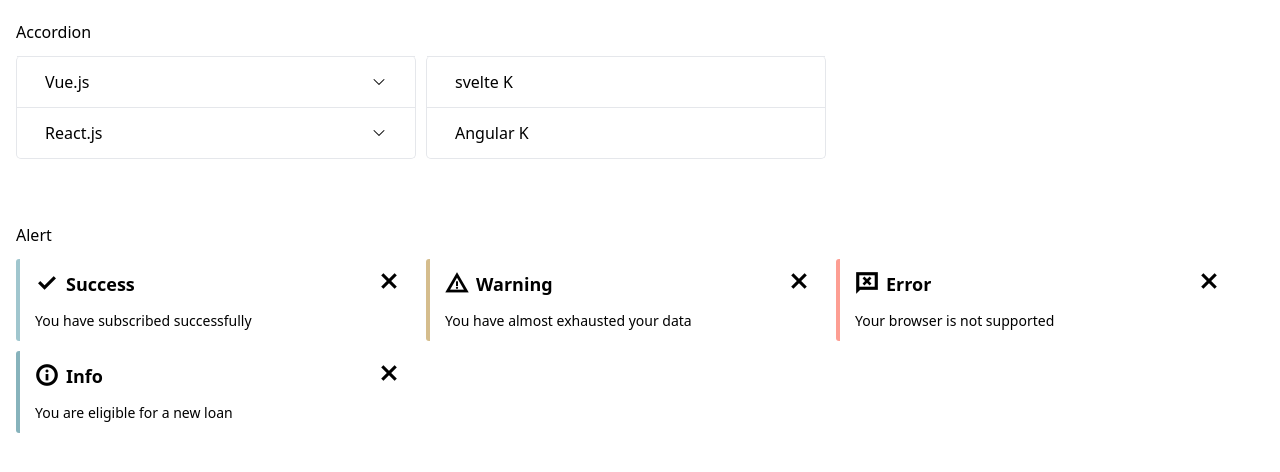
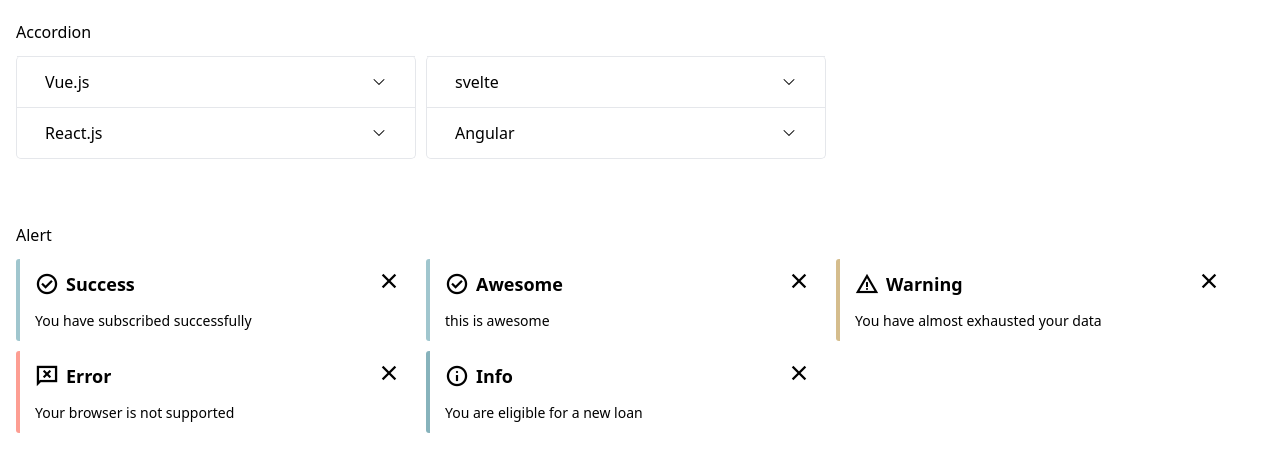
Before and after one commit to timothyokooboh/accesible-vue-components, a Vue app in the folder packages/ui-library/: page / in a window 1280 px wide. Shown: the top 472 px of the page. Built offline with nearby package versions, Linux system fonts and the light colour scheme; what @avc/foundations would draw is missing.

Commit message:
feature: create Alert component

```diff
--- a/packages/foundations/src/tokens/js/tokens.js
+++ b/packages/foundations/src/tokens/js/tokens.js
@@ -1,6 +1,6 @@
 /**
  * Do not edit directly
- * Generated on Sun, 05 May 2024 15:52:40 GMT
+ * Generated on Wed, 08 May 2024 19:31:56 GMT
  */
 
 module.exports = {
--- a/packages/ui-library/src/App.vue
+++ b/packages/ui-library/src/App.vue
@@ -35,10 +35,7 @@
 
         <Accordion class="w-[400px]" isSingle>
           <AccordionItem>
-            <AccordionItemHeader>
-              svelte
-              <template #toggleIcon:collapsed> K </template>
-            </AccordionItemHeader>
+            <AccordionItemHeader> svelte </AccordionItemHeader>
             <AccordionItemPanel>
               <div>
                 <button>yello</button>
@@ -57,10 +54,7 @@
           </AccordionItem>
 
           <AccordionItem>
-            <AccordionItemHeader>
-              Angular
-              <template #toggleIcon:collapsed> K </template>
-            </AccordionItemHeader>
+            <AccordionItemHeader> Angular </AccordionItemHeader>
             <AccordionItemPanel>This is Angular</AccordionItemPanel>
           </AccordionItem>
         </Accordion>
@@ -69,13 +63,24 @@
 
     <h3 class="mb-3">Alert</h3>
     <div class="flex flex-wrap gap-[10px]">
-      <Alert class="w-[400px]">
+      <Alert
+        v-if="isAlertShown"
+        class="w-[400px]"
+        @close:alert="isAlertShown = false"
+      >
         <AlertHeader class="mb-3"> </AlertHeader>
 
         <AlertDescription>
           <p>You have subscribed successfully</p>
         </AlertDescription>
       </Alert>
+
+      <Alert
+        v-if="isAlertShown"
+        class="w-[400px]"
+        @close:alert="isAlertShown = false"
+        :data="{ title: 'Awesome', description: 'this is awesome' }"
+      />
 
       <Alert variant="warning" class="w-[400px]">
         <AlertHeader class="mb-3" />
@@ -113,6 +118,9 @@
 } from "@/ui/accordion/components";
 
 import { Alert, AlertHeader, AlertDescription } from "@/ui/alert";
+import { ref } from "vue";
+
+const isAlertShown = ref(true);
 </script>
 
 <style scoped></style>
--- a/packages/ui-library/src/helpers.ts
+++ b/packages/ui-library/src/helpers.ts
@@ -1,3 +1,10 @@
-export const useId = () => {
-  return `${Math.random().toString(36).slice(2, 9)}`;
+let id = 0;
+
+const generateId = () => {
+  return ++id;
 };
+
+export const useId = (prefix: string) => {
+  return `${prefix}-${generateId()}`;
+  // return `${Math.random().toString(36).slice(2, 9)}`;
+};
--- a/packages/ui-library/src/keys.ts
+++ b/packages/ui-library/src/keys.ts
@@ -1,3 +1,6 @@
+import type { InjectionKey } from "vue";
+import type { AlertVariant } from "./types";
+
 // Accordion
 export const ACCORDION_STATE = Symbol();
 export const ACCORDION_HEADER = Symbol();
@@ -5,3 +8,4 @@
 
 // Alert
 export const ALERT_VARIANT = Symbol();
+export const ALERT_HIDDEN = Symbol();
--- a/packages/ui-library/src/ui/accordion/components/AccordionBase.vue
+++ b/packages/ui-library/src/ui/accordion/components/AccordionBase.vue
@@ -26,7 +26,7 @@
 
 const { handleArrowNavigation } = useArrowNavigation();
 
-const headerClass = `accordion-header-${useId()}`;
+const headerClass = useId("accordion-header");
 const currentOpenPanel = ref("");
 const updateCurrentOpenPanel = (value: string) => {
   if (props.isSingle) {
--- a/packages/ui-library/src/ui/accordion/components/AccordionItem.vue
+++ b/packages/ui-library/src/ui/accordion/components/AccordionItem.vue
@@ -24,9 +24,8 @@
   item?: AccordionItem;
 }>();
 
-const id = useId();
-const headerId = `accordion-header-${id}`;
-const panelId = `accordion-panel-${id}`;
+const headerId = useId("accordion-header");
+const panelId = useId("accordion-panel");
 
 const { currentOpenPanel, updateCurrentOpenPanel, isSingle } = inject(
   ACCORDION_CURRENT_OPEN_PANEL,
--- a/packages/ui-library/src/ui/accordion/components/AccordionItemHeader.vue
+++ b/packages/ui-library/src/ui/accordion/components/AccordionItemHeader.vue
@@ -8,15 +8,19 @@
       :class="`w-full text-left flex justify-between items-center py-[13px] px-[28px] ${headerClass}`"
       @click="toggleCollapse"
     >
+      <div>
         <p v-if="title" v-html="title" />
         <slot v-else />
+      </div>
 
+      <div>
         <slot v-if="isCollapsed" name="toggleIcon:collapsed">
           <ChevronDownIcon v-if="isCollapsed" class="h-4" />
         </slot>
         <slot v-else name="toggleIcon:unCollapsed">
           <ChevronUpIcon class="h-4" />
         </slot>
+      </div>
     </button>
   </h3>
 </template>
--- a/packages/ui-library/src/ui/alert/AlertBase.vue
+++ b/packages/ui-library/src/ui/alert/AlertBase.vue
@@ -1,6 +1,20 @@
 <template>
-  <div role="alert" :class="clsx(v, 'py-[10px] px-[15px] rounded-[3px]')">
-    <slot />
+  <div
+    role="alert"
+    :class="clsx(variantClass, 'py-[10px] px-[15px] rounded-[3px]')"
+  >
+    <div v-if="data">
+      <AlertHeader class="mb-3">
+        <template v-if="data.title" #alertTitle>
+          <p>{{ data.title }}</p>
+        </template>
+      </AlertHeader>
+
+      <AlertDescription>
+        <p>{{ data.description }}</p>
+      </AlertDescription>
+    </div>
+    <slot v-else />
   </div>
 </template>
 
@@ -8,31 +22,42 @@
 import { computed, provide } from "vue";
 import type { AlertVariant } from "@/types";
 import clsx from "clsx";
-import { ALERT_VARIANT } from "@/keys";
+import { ALERT_HIDDEN, ALERT_VARIANT } from "@/keys";
+import { AlertDescription, AlertHeader } from "@/ui/alert";
 
 const props = withDefaults(
   defineProps<{
-    variant: AlertVariant;
-    canClose: boolean;
+    variant?: AlertVariant;
+    canHideAlert?: boolean;
+    data?: {
+      title?: string;
+      description: string;
+    };
   }>(),
   {
     variant: "success",
-    canClose: true,
+    canHideAlert: true,
   },
 );
 
-const variantClasses = {
+const emit = defineEmits(["close:alert"]);
+
+const variantClassStrategy = {
   success: "bg-success-100 border-l-[4px] border-l-[#A0C6CE]",
   warning: "bg-warning-100 border-l-[4px] border-l-[#D5BD8D]",
   error: "bg-danger-100 border-l-[4px] border-l-[#FD9E93]",
   info: "bg-info-100 border-l-[4px] border-l-[#87b3bc]",
 };
 
-const v = computed(() => {
-  return variantClasses[props.variant];
+const variantClass = computed(() => {
+  return variantClassStrategy[props.variant];
 });
 
 provide(ALERT_VARIANT, props.variant);
+provide(ALERT_HIDDEN, {
+  canHideAlert: props.canHideAlert,
+  updateCanHideAlert: () => emit("close:alert"),
+});
 </script>
 
 <style scoped></style>
--- a/packages/ui-library/src/ui/alert/AlertDescription.vue
+++ b/packages/ui-library/src/ui/alert/AlertDescription.vue
@@ -1,8 +1,8 @@
 <script setup lang="ts">
 import { ALERT_VARIANT } from "@/keys";
-import type { AlertVariant } from "@/types";
 import { computed, inject } from "vue";
 import clsx from "clsx";
+import type { AlertVariant } from "@/types";
 
 const variant = inject(ALERT_VARIANT) as AlertVariant;
 const variantClassStrategy = {
--- a/packages/ui-library/src/ui/alert/AlertHeader.vue
+++ b/packages/ui-library/src/ui/alert/AlertHeader.vue
@@ -1,86 +1,82 @@
 <script setup lang="ts">
 import { computed, inject } from "vue";
 import clsx from "clsx";
-import { ALERT_VARIANT } from "@/keys";
+import { ALERT_HIDDEN, ALERT_VARIANT } from "@/keys";
 import type { AlertVariant } from "@/types";
 
 const variant = inject(ALERT_VARIANT) as AlertVariant;
+const { canHideAlert, updateCanHideAlert } = inject(ALERT_HIDDEN) as {
+  canHideAlert: boolean;
+  updateCanHideAlert: () => void;
+};
 
-const variantClasses = {
+const variantClassStrategy = {
   success: "text-success-500",
   warning: "text-warning-500",
   error: "text-grayScale-500",
   info: "text-info-500",
 };
 
-const v = computed(() => {
-  return variantClasses[variant];
+const variantClass = computed(() => {
+  return variantClassStrategy[variant];
 });
 </script>
 
 <template>
   <div class="flex items-center justify-between">
-    <div class="flex items-center]">
+    <div class="flex items-center">
       <slot name="alertIcon">
         <!-- DEFAULT ICON-->
 
         <span
           v-if="variant === 'success'"
-          :class="clsx(v, 'material-symbols-sharp font-bold mr-[7px]')"
-          >check</span
+          :class="
+            clsx(variantClass, 'material-symbols-sharp font-medium mr-[7px]')
+          "
+          >check_circle</span
         >
         <span
           v-if="variant === 'error'"
-          :class="clsx(v, 'material-symbols-sharp font-bold mr-[7px]')"
+          :class="
+            clsx(variantClass, 'material-symbols-sharp font-medium mr-[7px]')
+          "
           >chat_error</span
         >
 
         <span
           v-if="variant === 'warning'"
-          :class="clsx(v, 'material-symbols-sharp font-bold mr-[7px]')"
+          :class="
+            clsx(variantClass, 'material-symbols-sharp font-medium mr-[7px]')
+          "
           >warning</span
         >
 
         <span
           v-if="variant === 'info'"
-          :class="clsx(v, 'material-symbols-sharp font-bold mr-[7px]')"
+          :class="
+            clsx(variantClass, 'material-symbols-sharp font-medium mr-[7px]')
+          "
           >info</span
         >
       </slot>
 
-      <slot name="alertTitle">
-        <!-- DEFAULT TITLE -->
-        <p
-          v-if="variant === 'success'"
-          :class="clsx(v, 'font-bold text-[18px]')"
-        >
-          Success
-        </p>
-        <p
-          v-else-if="variant === 'error'"
-          :class="clsx(v, 'font-bold text-[18px]')"
-        >
-          Error
-        </p>
-        <p
-          v-else-if="variant === 'warning'"
-          :class="clsx(v, 'font-bold text-[18px]')"
-        >
-          Warning
-        </p>
-        <p
-          v-else-if="variant === 'info'"
-          :class="clsx(v, 'font-bold text-[18px]')"
-        >
-          Info
-        </p>
-      </slot>
+      <div :class="clsx(variantClass, 'font-bold text-[18px]')">
+        <slot name="alertTitle">
+          <!-- DEFAULT TITLE -->
+          <p v-if="variant === 'success'">Success</p>
+          <p v-else-if="variant === 'error'">Error</p>
+          <p v-else-if="variant === 'warning'">Warning</p>
+          <p v-else-if="variant === 'info'">Info</p>
+        </slot>
+      </div>
     </div>
 
-    <button>
+    <button v-if="canHideAlert" @click="updateCanHideAlert">
       <slot name="alertCloseIcon">
         <!-- DEFAULT CLOSE ICON-->
-        <span :class="clsx(v, 'material-symbols-sharp font-bold')">close</span>
+        <span :class="clsx(variantClass, 'material-symbols-sharp font-medium')"
+          >close</span
+        >
       </slot>
     </button>
   </div>
```
Also changed, not shown: 1 other file (tests, documents, lock files or other folders). Lines whose indentation alone changed are shown as unchanged.
